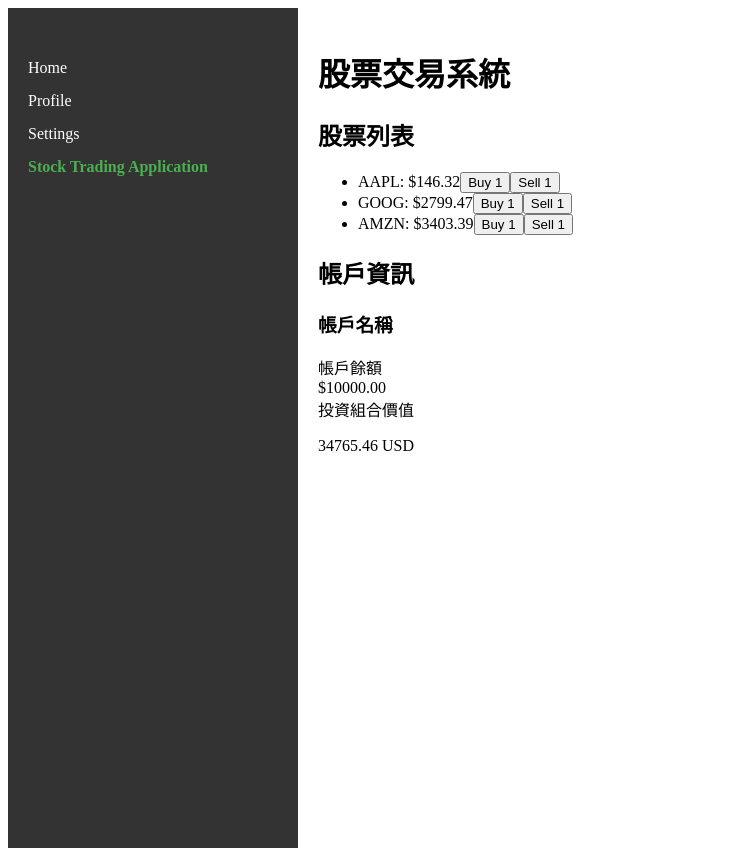
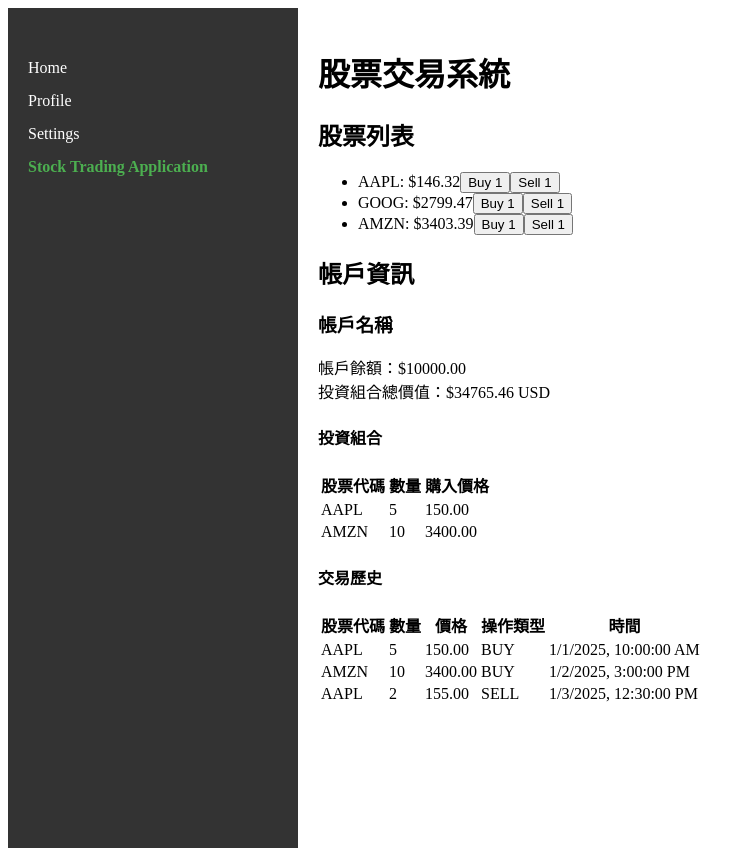
Before and after one commit to fgh64hfhk/my-react-app-2024, a React (Vite) app: page /stock in a window 1280 px wide. Shown: the whole page, without its empty margins (0-755 px from the left). Built offline with nearby package versions, Linux system fonts and the light colour scheme; no server answers.

Commit message:
Add transaction history to portfolio state with table to display

```diff
--- a/src/stock/StockTrading.tsx
+++ b/src/stock/StockTrading.tsx
@@ -10,9 +10,33 @@
   const initialAccount: PortfolioState = {
     balance: initialBalance,
     portfolio: {
-      AAPL: 5,
-      AMZN: 10,
+      AAPL: { amount: 5, purchasePrice: 150 },
+      AMZN: { amount: 10, purchasePrice: 3400 },
     },
+    transactionHistory: [
+      {
+        symbol: "AAPL",
+        amount: 5,
+        price: 150,
+        type: "BUY",
+        timestamp: new Date("2025-01-01T10:00:00").toLocaleString(),
+      },
+      {
+        symbol: "AMZN",
+        amount: 10,
+        price: 3400,
+        type: "BUY",
+        timestamp: new Date("2025-01-02T15:00:00").toLocaleString(),
+      },
+      {
+        symbol: "AAPL",
+        amount: 2,
+        price: 155,
+        type: "SELL",
+        timestamp: new Date("2025-01-03T12:30:00").toLocaleString(),
+      },
+    ],
+    errorMessage: "", // 初始化為空字串
   };
 
   // 1. 使用上下文取得股票資訊
@@ -23,10 +47,13 @@
 
   // 3. 計算投資組合的總價值
   const totalValue = useMemo(() => {
-    return Object.entries(account.portfolio).reduce((total, [s, amount]) => {
-      const stock = stocks.find(({ symbol }) => symbol === s);
-      return stock ? total + stock.price * amount : total;
-    }, 0);
+    return Object.entries(account.portfolio).reduce(
+      (total, [s, { amount }]) => {
+        const stock = stocks.find(({ symbol }) => symbol === s);
+        return stock ? total + stock.price * amount : total;
+      },
+      0
+    );
   }, [stocks, account]);
 
   return (
@@ -74,30 +101,77 @@
       </div>
       <div>
         <h2>帳戶資訊</h2>
-        <Account {...account} />
+        {/* 傳遞總價值作為參數 */}
+        <Account portfolioValue={totalValue} {...account} />
       </div>
-      <div>投資組合價值</div>
-      <p>{totalValue.toFixed(2)} USD</p>
     </>
   );
 }
 
-// 匯出的整合組件
-function StockTradingApp() {
-  return (
-    <StockProvider>
-      <StockTrading />
-    </StockProvider>
-  );
-}
-
 // 投資組合帳戶資訊
-function Account({ balance }: PortfolioState) {
+function Account({
+  balance,
+  portfolio,
+  transactionHistory,
+  portfolioValue,
+}: PortfolioState & { portfolioValue: number }) {
   return (
     <>
       <h3>帳戶名稱</h3>
-      <div>帳戶餘額</div>
-      <span>${balance.toFixed(2)}</span>
+      <div>
+        帳戶餘額：<span>${balance.toFixed(2)}</span>
+      </div>
+      <div>
+        投資組合總價值：<span>${portfolioValue.toFixed(2)} USD</span>
+      </div>
+      <h4>投資組合</h4>
+      <table>
+        <thead>
+          <tr>
+            <th>股票代碼</th>
+            <th>數量</th>
+            <th>購入價格</th>
+          </tr>
+        </thead>
+        <tbody>
+          {Object.entries(portfolio).map(
+            ([symbol, { amount, purchasePrice }]) => {
+              return (
+                <tr key={symbol}>
+                  <td>{symbol}</td>
+                  <td>{amount}</td>
+                  <td>{purchasePrice.toFixed(2)}</td>
+                </tr>
+              );
+            }
+          )}
+        </tbody>
+      </table>
+      <h4>交易歷史</h4>
+      <table>
+        <thead>
+          <tr>
+            <th>股票代碼</th>
+            <th>數量</th>
+            <th>價格</th>
+            <th>操作類型</th>
+            <th>時間</th>
+          </tr>
+        </thead>
+        <tbody>
+          {transactionHistory.map((transaction, index) => {
+            return (
+              <tr key={index}>
+                <td>{transaction.symbol}</td>
+                <td>{transaction.amount}</td>
+                <td>{transaction.price.toFixed(2)}</td>
+                <td>{transaction.type}</td>
+                <td>{transaction.timestamp}</td>
+              </tr>
+            );
+          })}
+        </tbody>
+      </table>
     </>
   );
 }
@@ -106,8 +180,18 @@
 interface PortfolioState {
   balance: number; // 用戶當前餘額
   portfolio: {
-    [symbol: string]: number; // 每個股票符號對應的持有數量
+    [symbol: string]: { amount: number; purchasePrice: number }; // 每個股票符號對應的持有數量和購入價格
   };
+  transactionHistory: Transaction[]; // 交易歷史
+  errorMessage: string; // 用於紀錄最近的錯誤訊息
+}
+// 定義交易歷史的狀態
+interface Transaction {
+  symbol: string;
+  amount: number;
+  price: number;
+  type: "BUY" | "SELL";
+  timestamp: string; // 交易時間
 }
 interface Action {
   type: "BUY" | "SELL"; // 動作類型:買入或賣出
@@ -117,56 +201,96 @@
     price?: number; // 股票價格，用於計算交易金額
   };
 }
-// 定義 Reducer
+// 定義 Reducer -> 動作類型與資料載體
 const portfolioReducer = (
   state: PortfolioState,
   action: Action
 ): PortfolioState => {
-  // 取得動作裡面的資料載體
+  // 取得動作裡面的資料載體 TODO 需要定義 payload
   const { symbol, amount, price = 0 } = action.payload;
   // 計算交易金額
   const transaction = amount * price;
-  // 取得持有股票的數量
-  const currentAmount = state.portfolio[symbol] || 0;
+
+  // 取得對應持有股票的數量
+  const currentAmount = state.portfolio[symbol]?.amount || 0;
+  // 取得對應持有股票的價格
+  const currentPrice = state.portfolio[symbol]?.purchasePrice || 0;
+
   // 取得帳戶餘額
   const balance = state.balance;
+
+  // 宣告一個交易明細
+  const transactionDetails: Transaction = {
+    symbol,
+    amount,
+    price,
+    type: action.type,
+    timestamp: new Date().toLocaleString(),
+  };
 
   switch (action.type) {
     case "BUY": {
       // 如果餘額足夠則更新投資組合與餘額，反之回傳原本狀態
       if (balance >= transaction) {
+        const newPortfolio = {
+          ...state.portfolio,
+          [symbol]: {
+            amount: currentAmount + amount,
+            purchasePrice:
+              (currentAmount * currentPrice + transaction) /
+              (currentAmount + amount), // 更新平均購入價格
+          },
+        };
         return {
           ...state,
           balance: balance - transaction, // 扣除購買金額
-          // 合併到該 symbol 部位的數量
-          portfolio: {
-            ...state.portfolio,
-            [symbol]: currentAmount + amount, // 增加股票數量
-          },
+          // 更新投資組合
+          portfolio: newPortfolio,
+          transactionHistory: [...state.transactionHistory, transactionDetails],
+          errorMessage: "",
         };
       }
-      alert(`餘額不足，無法購買 ${amount} 股 ${symbol}。`);
-      return state;
+      return {
+        ...state,
+        errorMessage: `你的餘額 ${balance} USD 不足以購買 ${symbol}:${price} USD ${amount} 股。`
+      };
     }
     case "SELL": {
       // 如果股數足夠則更新投資組合與餘額，反之回傳原本狀態
       if (currentAmount >= amount) {
+        const newPortfolio = {
+          ...state.portfolio,
+          [symbol]: {
+            amount: currentAmount - amount,
+            purchasePrice: currentPrice, // 保持原來的購買價格
+          },
+        };
         return {
           ...state,
           balance: balance + transaction, // 增加賣出金額
-          // 合併到該 symbol 部位的數量
-          portfolio: {
-            ...state.portfolio,
-            [symbol]: currentAmount - amount, // 減少持有的股票數量
-          },
+          // 更新投資組合
+          portfolio: newPortfolio,
+          transactionHistory: [...state.transactionHistory, transactionDetails],
+          errorMessage: "",
         };
       }
-      alert(`您只有 ${currentAmount} 股 ${symbol}，無法賣出 ${amount} 股。`);
-      return state;
+      return {
+        ...state,
+        errorMessage: `您只有 ${currentAmount} 股 ${symbol}，無法賣出 ${amount} 股。`
+      };
     }
     default:
       return state;
   }
 };
 
+// 樹根組件
+function StockTradingApp() {
+  return (
+    <StockProvider>
+      <StockTrading />
+    </StockProvider>
+  );
+}
+
 export default StockTradingApp;
```
